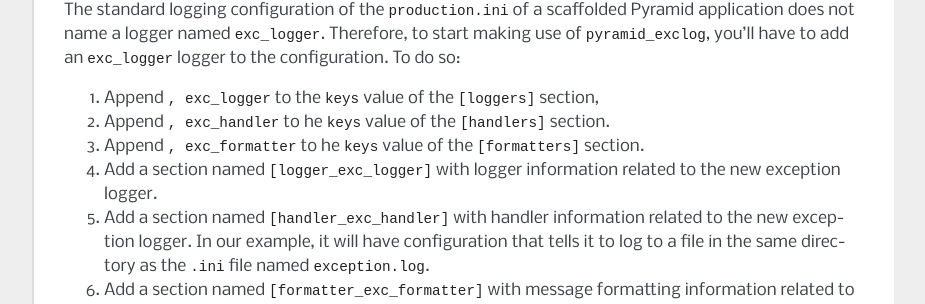
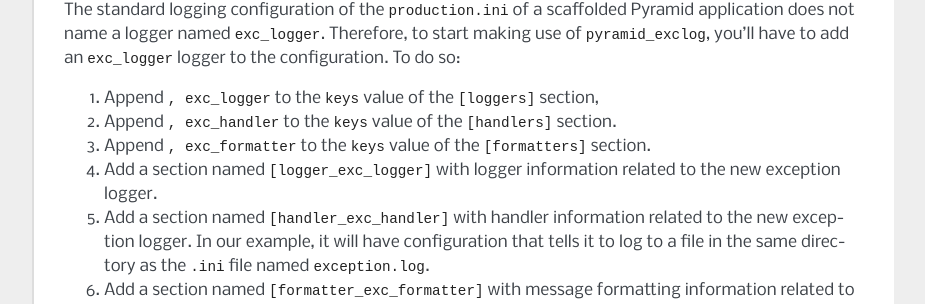
Before and after one commit to Pylons/pyramid_exclog, a Sphinx documentation site: the page built from docs/index.rst, in a window 1280 px wide and 900 px high, scrolled down 1671 px. Shown: the part 147-451 px from the top of the window, without its empty margins (198-1123 px from the left). Built offline with Sphinx 7.4.7, drawn with Linux system fonts in a browser that asks for light colours.

Commit message:
fixed typos

```diff
--- a/docs/index.rst
+++ b/docs/index.rst
@@ -106,10 +106,10 @@
 
 1) Append ``, exc_logger`` to the ``keys`` value of the ``[loggers]`` section,
 
-2) Append ``, exc_handler`` to he ``keys`` value of the ``[handlers]``
+2) Append ``, exc_handler`` to the ``keys`` value of the ``[handlers]``
    section.
 
-3) Append ``, exc_formatter`` to he ``keys`` value of the ``[formatters]``
+3) Append ``, exc_formatter`` to the ``keys`` value of the ``[formatters]``
    section.
 
 4) Add a section named ``[logger_exc_logger]`` with logger information
```
